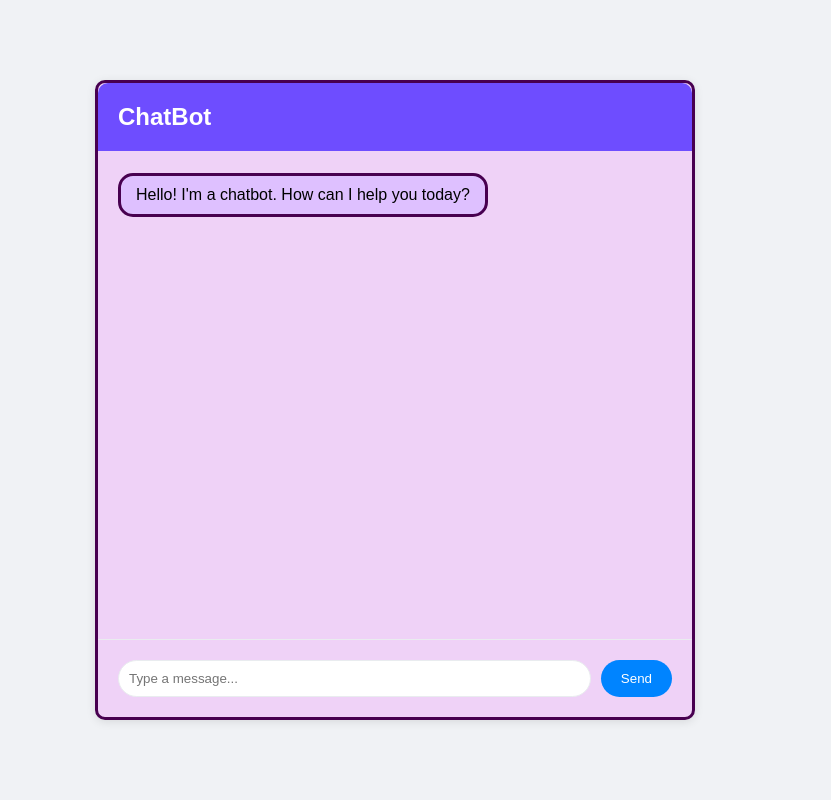
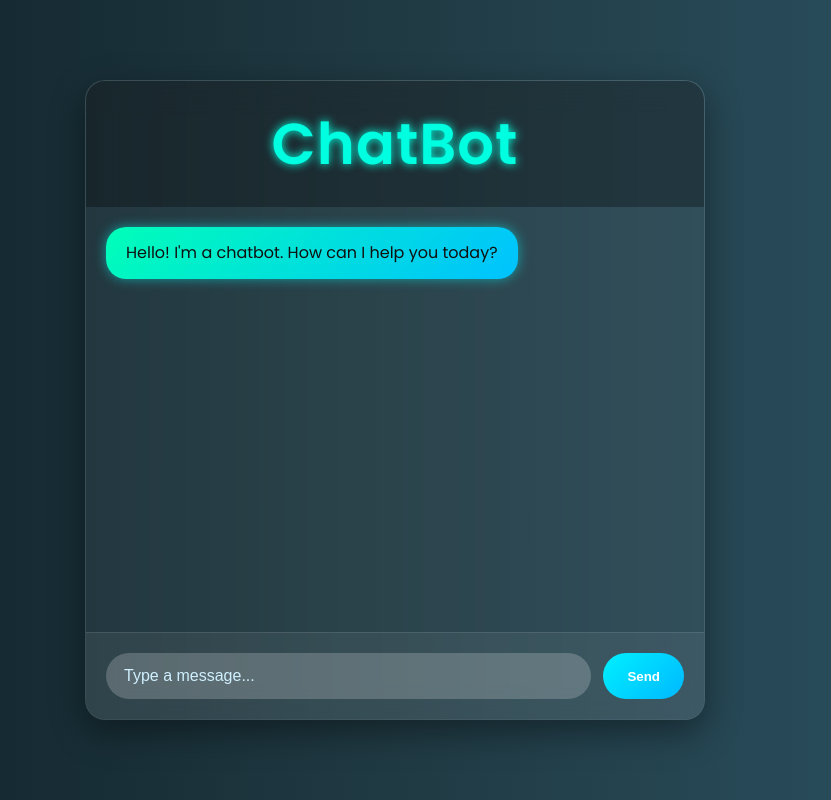
Before and after one commit to Sanjana-on-git/Basic-JS-chatbot, a website built with Vite: page index.html in a window 1280 px wide. Shown: the whole page, without its empty margins (245-1076 px from the left). Built offline with nearby package versions, Linux system fonts and the light colour scheme.

Commit message:
changed styles

```diff
--- a/src/styles/main.css
+++ b/src/styles/main.css
@@ -1,3 +1,5 @@
+@import url('https://fonts.googleapis.com/css2?family=Poppins:wght@400;600&display=swap');
+
 * {
   margin: 0;
   padding: 0;
@@ -5,54 +7,70 @@
 }
 
 body {
-    font-family: Arial, sans-serif;
-    background-color: #f0f2f5;
+  font-family: 'Poppins', sans-serif;
+  background: linear-gradient(to right, #0f2027, #203a43, #2c5364);
   height: 100vh;
   display: flex;
   justify-content: center;
   align-items: center;
+  overflow: hidden;
+  color: #fff;
 }
 
 .chat-container {
   width: 100%;
-    max-width: 600px;
+  max-width: 620px;
   height: 80vh;
-    background-color: rgba(236, 173, 249, 0.473);
-    border-radius: 10px;
-    box-shadow: 0 2px 10px rgba(0, 0, 0, 0.1);
+  background: rgba(255, 255, 255, 0.05);
+  backdrop-filter: blur(16px);
+  border-radius: 20px;
+  box-shadow: 0 12px 35px rgba(0, 0, 0, 0.4);
   display: flex;
   flex-direction: column;
-    border: 3px solid rgb(72, 0, 80);
+  border: 1px solid rgba(255, 255, 255, 0.1);
+  overflow: hidden;
 }
 
 .chat-header {
   padding: 20px;
-    background-color: #6e4dff;
-    color: white;
-    border-radius: 10px 10px 0 0;
-}
-
-.chat-header h1 {
-    font-size: 1.5rem;
+  background: rgba(0, 0, 0, 0.3);
+  color: #00ffe0;
+  text-align: center;
+  font-size: 1.8rem;
+  font-weight: 600;
+  letter-spacing: 1px;
+  text-shadow: 0 0 10px #00ffe0;
 }
 
 .chat-messages {
   flex: 1;
   padding: 20px;
   overflow-y: auto;
+  display: flex;
+  flex-direction: column;
+  gap: 12px;
+  scroll-behavior: smooth;
 }
 
 .message {
-    margin-bottom: 15px;
   display: flex;
   flex-direction: column;
+  animation: fadeInUp 0.4s ease;
 }
 
 .message-content {
-    max-width: 80%;
-    padding: 10px 15px;
-    border-radius: 15px;
-    margin: 2px 0;
+  max-width: 75%;
+  padding: 14px 20px;
+  border-radius: 20px;
+  font-size: 1rem;
+  line-height: 1.5;
+  transition: transform 0.2s;
+  word-break: break-word;
+  box-shadow: 0 4px 15px rgba(0, 0, 0, 0.2);
+}
+
+.message-content:hover {
+  transform: scale(1.02);
 }
 
 .user-message {
@@ -64,43 +82,119 @@ body {
 }
 
 .user-message .message-content {
-    background-color: #6e4dff;
+  background: linear-gradient(135deg, #00c6ff, #0072ff);
   color: white;
-    border: 3px solid rgb(72, 0, 80);
-
+  box-shadow: 0 0 12px rgba(0, 198, 255, 0.5);
 }
 
 .bot-message .message-content {
-    background-color: #dec0ff;
-    color: black;
-    border: 3px solid rgb(72, 0, 80);
+  background: linear-gradient(135deg, #00ffb8, #00c2ff);
+  color: #101010;
+  box-shadow: 0 0 12px rgba(0, 255, 255, 0.5);
 }
 
 .chat-input {
+  display: flex;
+  gap: 12px;
   padding: 20px;
-    display: flex;
-    gap: 10px;
-    border-top: 1px solid #e9ecef;
+  background-color: rgba(255, 255, 255, 0.06);
+  border-top: 1px solid rgba(255, 255, 255, 0.1);
 }
 
 #user-input {
   flex: 1;
-    padding: 10px;
-    border: 1px solid #e9ecef;
-    border-radius: 20px;
+  padding: 14px 18px;
+  border: none;
+  border-radius: 30px;
+  background: rgba(255, 255, 255, 0.2);
+  color: white;
+  font-size: 1rem;
   outline: none;
+  transition: 0.3s ease;
+}
+
+#user-input::placeholder {
+  color: #d0f0ff;
+}
+
+#user-input:focus {
+  background-color: rgba(255, 255, 255, 0.3);
+  box-shadow: 0 0 8px #00e1ff;
 }
 
 #send-button {
-    padding: 10px 20px;
-    background-color: #0084ff;
+  padding: 14px 24px;
+  background: linear-gradient(135deg, #00f0ff, #00b8ff);
   color: white;
   border: none;
-    border-radius: 20px;
+  border-radius: 30px;
   cursor: pointer;
-    transition: background-color 0.2s;
+  font-weight: 600;
+  transition: 0.2s ease;
 }
 
 #send-button:hover {
-    background-color: #0073e6;
+  background: #00d4ff;
+  transform: scale(1.05);
 }
+
+.typing-indicator {
+  display: inline-block;
+  background: #00ffea;
+  color: #000;
+  padding: 10px 16px;
+  border-radius: 20px;
+  font-size: 0.9rem;
+  max-width: 60%;
+  animation: pulse 1s infinite;
+}
+
+.typing-dots::after {
+  content: ' ';
+  display: inline-block;
+  animation: dots 1.2s steps(4, end) infinite;
+}
+
+@keyframes fadeInUp {
+  from {
+    opacity: 0;
+    transform: translateY(8px);
+  }
+  to {
+    opacity: 1;
+    transform: translateY(0);
+  }
+}
+
+@keyframes dots {
+  0%, 20% {
+    content: '';
+  }
+  40% {
+    content: '.';
+  }
+  60% {
+    content: '..';
+  }
+  80%, 100% {
+    content: '...';
+  }
+}
+
+@keyframes pulse {
+  0%, 100% {
+    transform: scale(1);
+  }
+  50% {
+    transform: scale(1.05);
+  }
+}
+
+/* Scrollbar */
+.chat-messages::-webkit-scrollbar {
+  width: 6px;
+}
+.chat-messages::-webkit-scrollbar-thumb {
+  background-color: #00f0ff99;
+  border-radius: 10px;
+}
```
Lines whose indentation alone changed are shown as unchanged.
